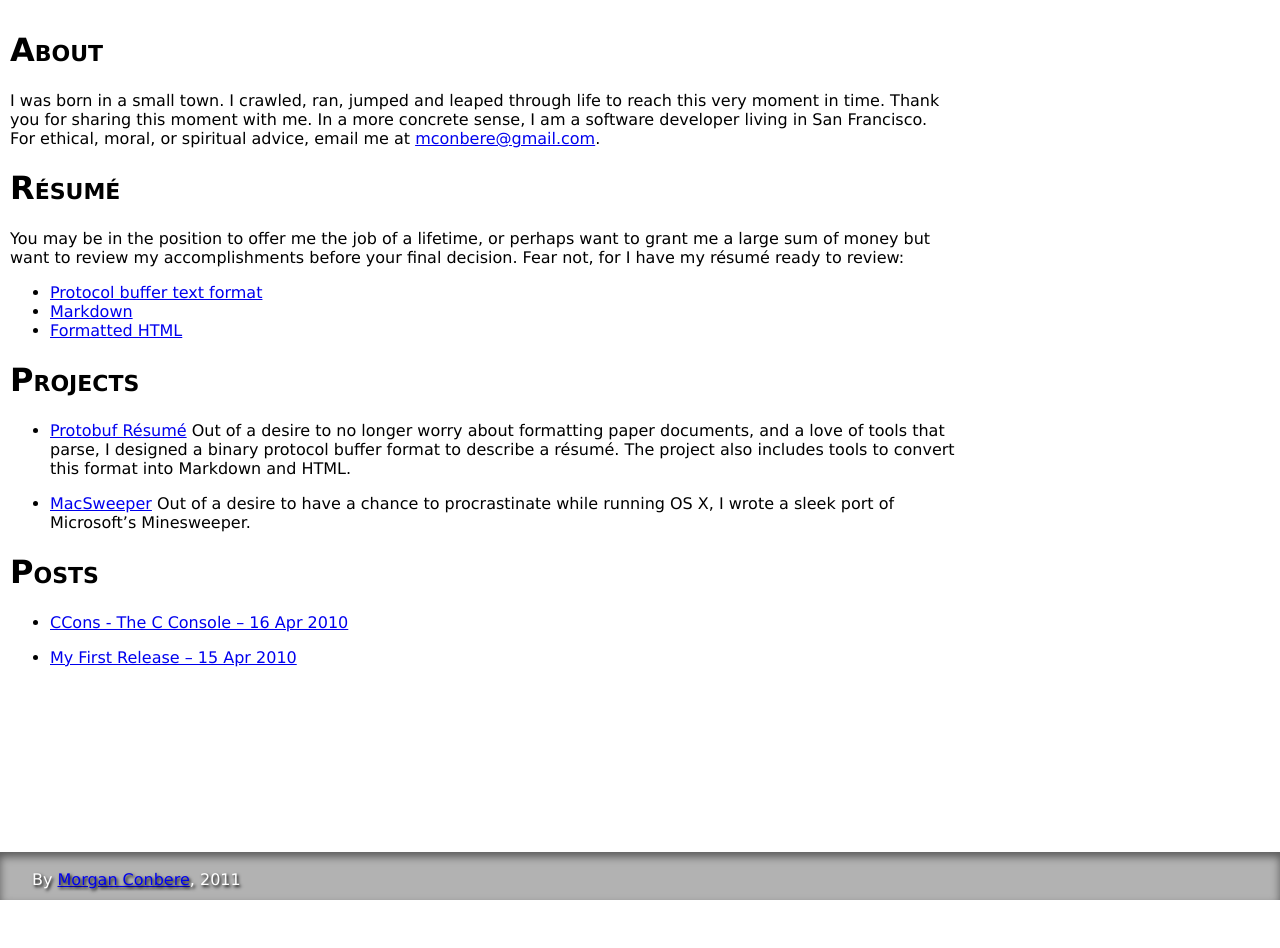
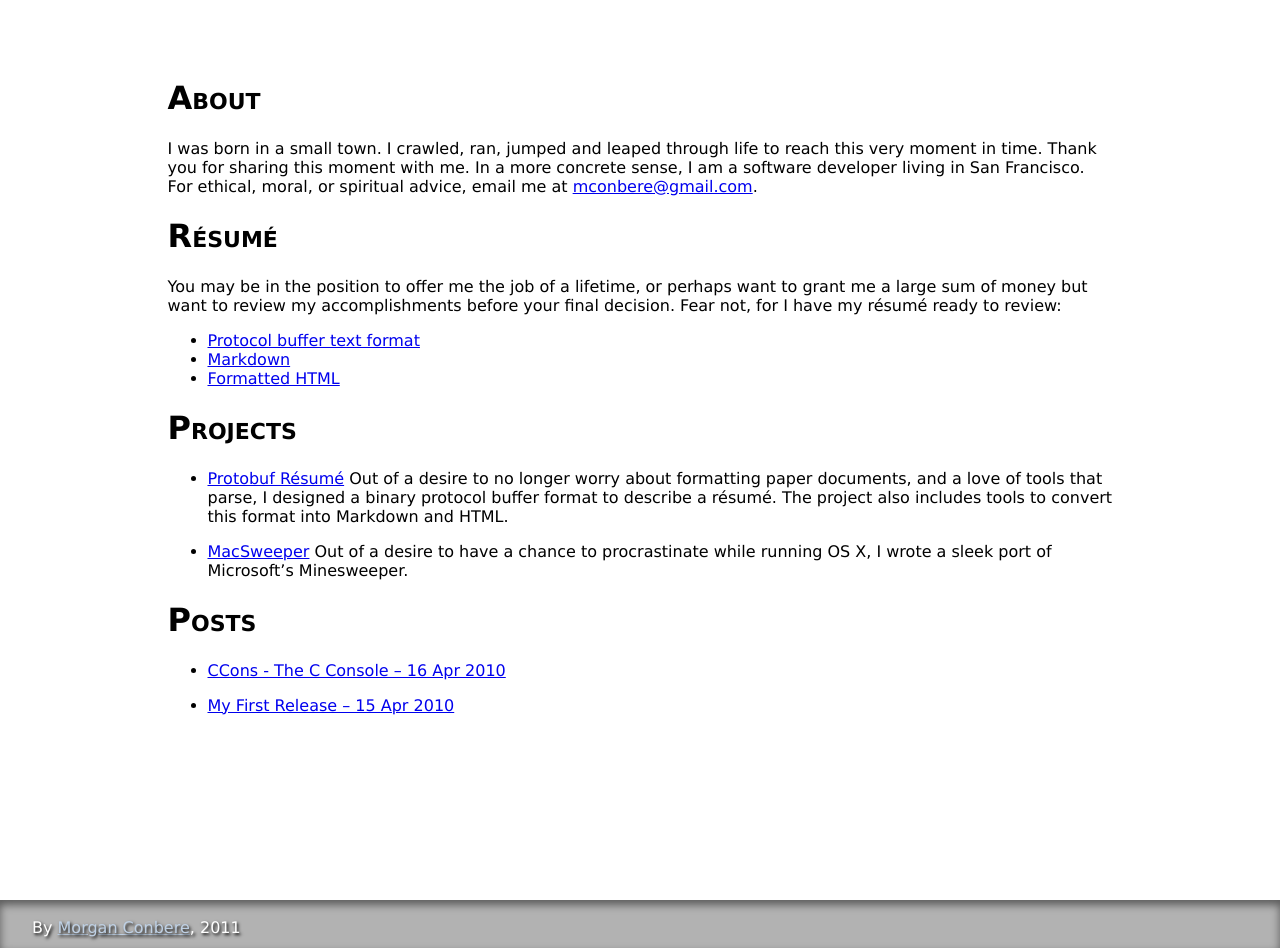
Before and after one commit to mconbere/mconbere.github.com, a Jekyll site: the page built from index.markdown, in a window 1280 px wide. Built offline with Jekyll 4.4.1, drawn with Linux system fonts in a browser that asks for light colours; before the commit the page ends 900 px from its top, so only the background shows below that.

Commit message:
center the body div

```diff
--- a/css/main.css
+++ b/css/main.css
@@ -10,6 +10,7 @@ html, body {
 }
 
 #body {
+    margin: 3em auto 0;
     width: 108ex;
     padding: 10px;
     padding-bottom: 6em;
@@ -19,10 +20,6 @@ html, body {
     position: absolute;
     bottom: 0;
     width: 100%;
-    height: 3em;
-    background: rgba(0, 0, 0, 0.3);
-    box-shadow: inset 0px 0.3em 0.5em rgba(0, 0, 0, 0.5);
-    -webkit-box-shadow: inset 0px 0.3em 0.5em rgba(0, 0, 0, 0.5);
 }
 
 h1 {
@@ -33,6 +30,13 @@ html {
     font-family: Verdana, sans-serif;
 }
 
+#footer {
+    height: 3em;
+    background: rgba(0, 0, 0, 0.3);
+    box-shadow: inset 0px 0.3em 0.5em rgba(0, 0, 0, 0.5);
+    -webkit-box-shadow: inset 0px 0.3em 0.5em rgba(0, 0, 0, 0.5);
+}
+
 #footer p {
     margin: 0;
     padding: 2ex 2em 0;
@@ -40,10 +44,9 @@ html {
     text-shadow: black 0.1em 0.1em 0.2em;
 }
 
-#footer p.left {
-	float: left;
-}
-
-#footer p.right {
-	float: right;
-}
+#footer p.left { float: left; }
+#footer p.right { float: right; }
+#footer a:link { color: rgb(191, 209, 229); }
+#footer a:visited { color: rgb(233, 207, 236); }
+#footer a:active { color: white; }
+#footer a:hover { color: white; }
```
